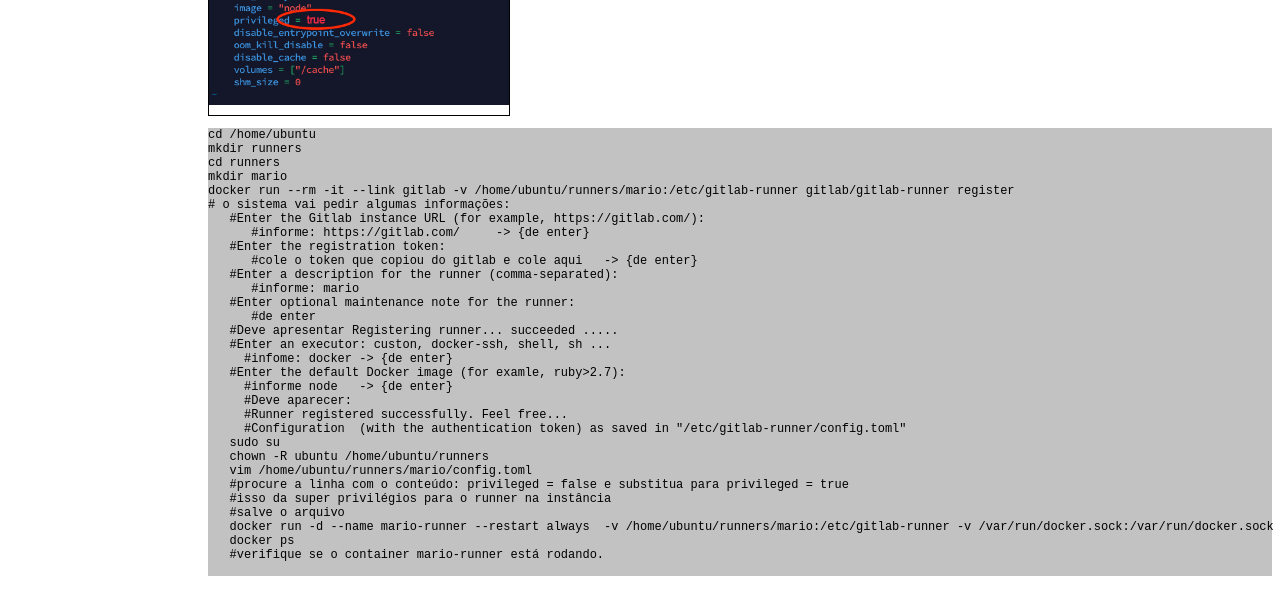
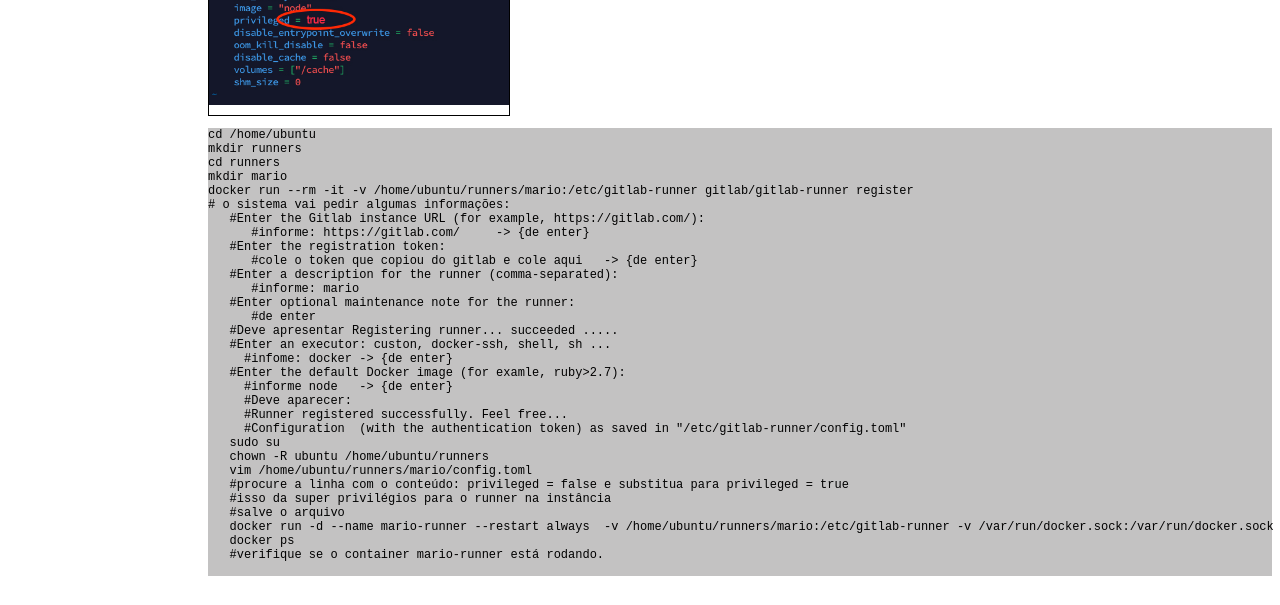
Before and after one commit to midianet/infra-agil, a plain HTML site: page docs/gitlab.html in a window 1280 px wide. Shown: the part 5680-6285 px from the top of the page. Drawn offline with Linux system fonts and the light colour scheme.

Commit message:
acrescentando gitlab

```diff
--- a/docs/gitlab.html
+++ b/docs/gitlab.html
@@ -87,7 +87,7 @@ cd /home/ubuntu
 mkdir runners
 cd runners
 mkdir mario
-docker run --rm -it --link gitlab -v /home/ubuntu/runners/mario:/etc/gitlab-runner gitlab/gitlab-runner register
+docker run --rm -it -v /home/ubuntu/runners/mario:/etc/gitlab-runner gitlab/gitlab-runner register
 # o sistema vai pedir algumas informações:
    #Enter the Gitlab instance URL (for example, https://gitlab.com/):
       #informe: https://gitlab.com/     -> {de enter}
```
